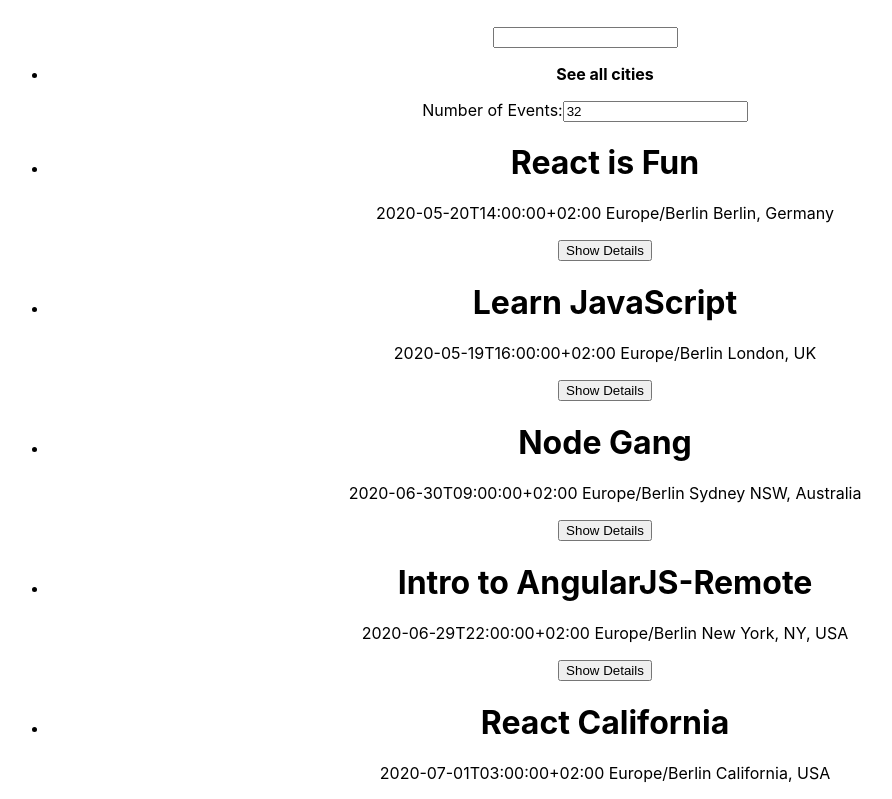
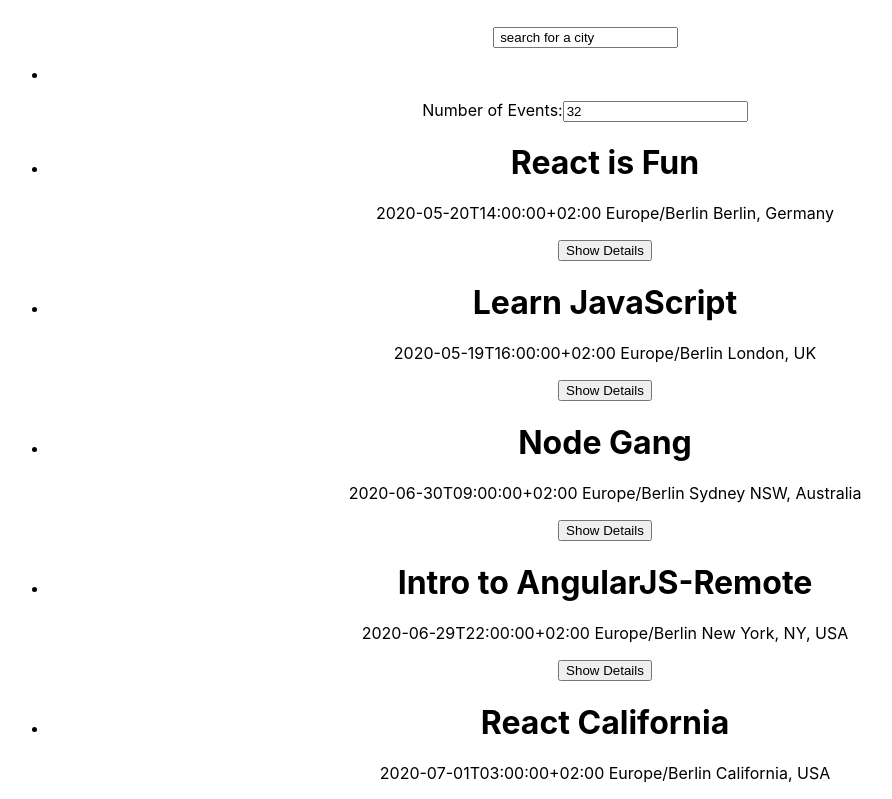
Before and after one commit to techsylvia/meet_app, a React (Create React App) app: page / in a window 1280 px wide. Shown: the top 799 px of the page, without its empty margins (55-947 px from the left). Built offline with nearby package versions, Linux system fonts and the light colour scheme.

Commit message:
search a city text added

```diff
--- a/src/CitySearch.js
+++ b/src/CitySearch.js
@@ -5,7 +5,7 @@ class CitySearch extends Component {
     super();
 
     this.state = {
-      query: "",
+      query: " search for a city",
       suggestions: [],
     };
   }
@@ -31,6 +31,7 @@ class CitySearch extends Component {
   render() {
     return (
       <div className="CitySearch">
+        <b></b>
         <input
           type="text"
           className="city"
@@ -46,9 +47,7 @@ class CitySearch extends Component {
               {suggestion}
             </li>
           ))}
-          <li onClick={() => this.handleItemClicked("all")}>
-            <b>See all cities</b>
-          </li>
+          <li onClick={() => this.handleItemClicked("all")}></li>
         </ul>
       </div>
     );
```
